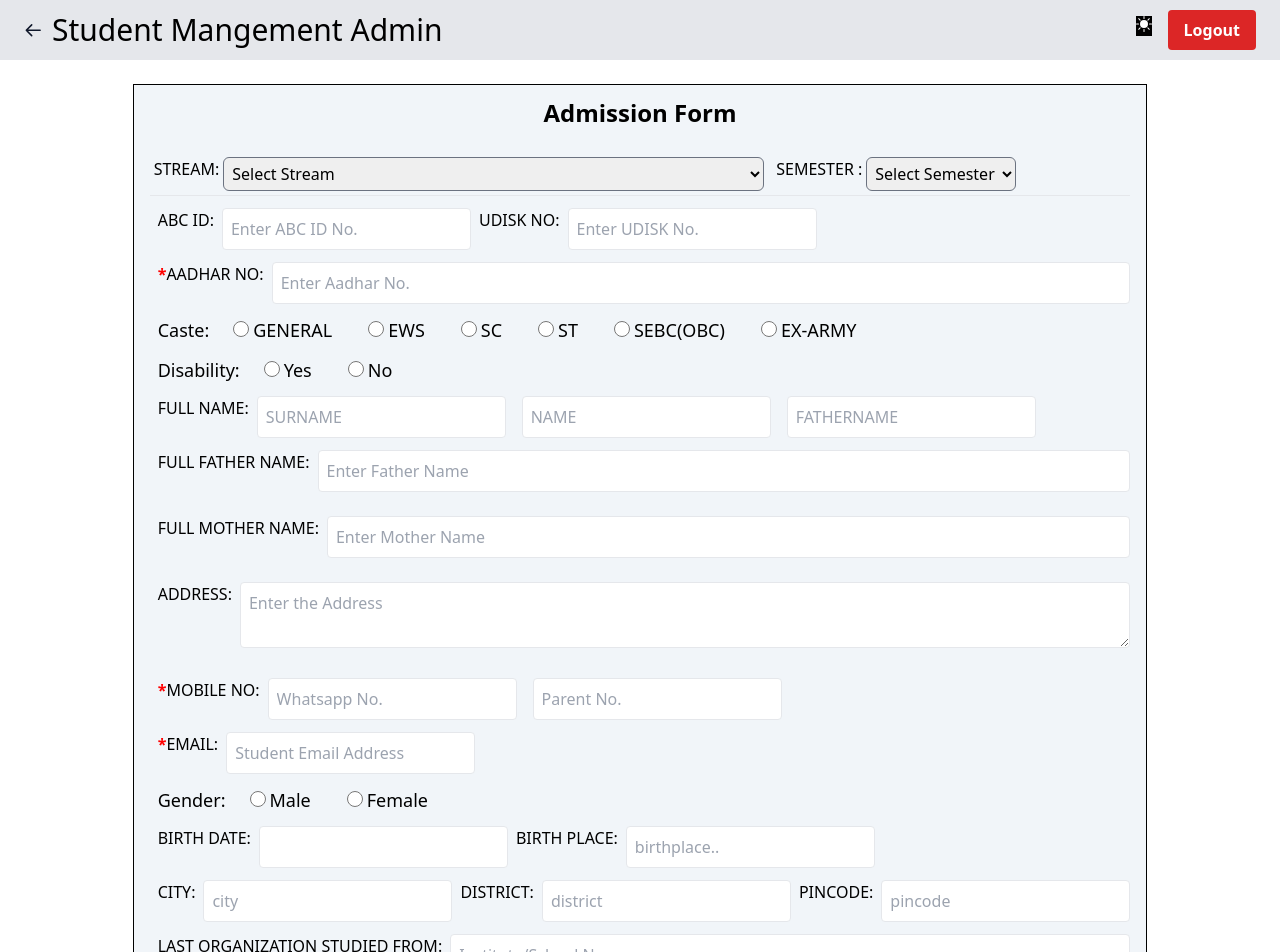
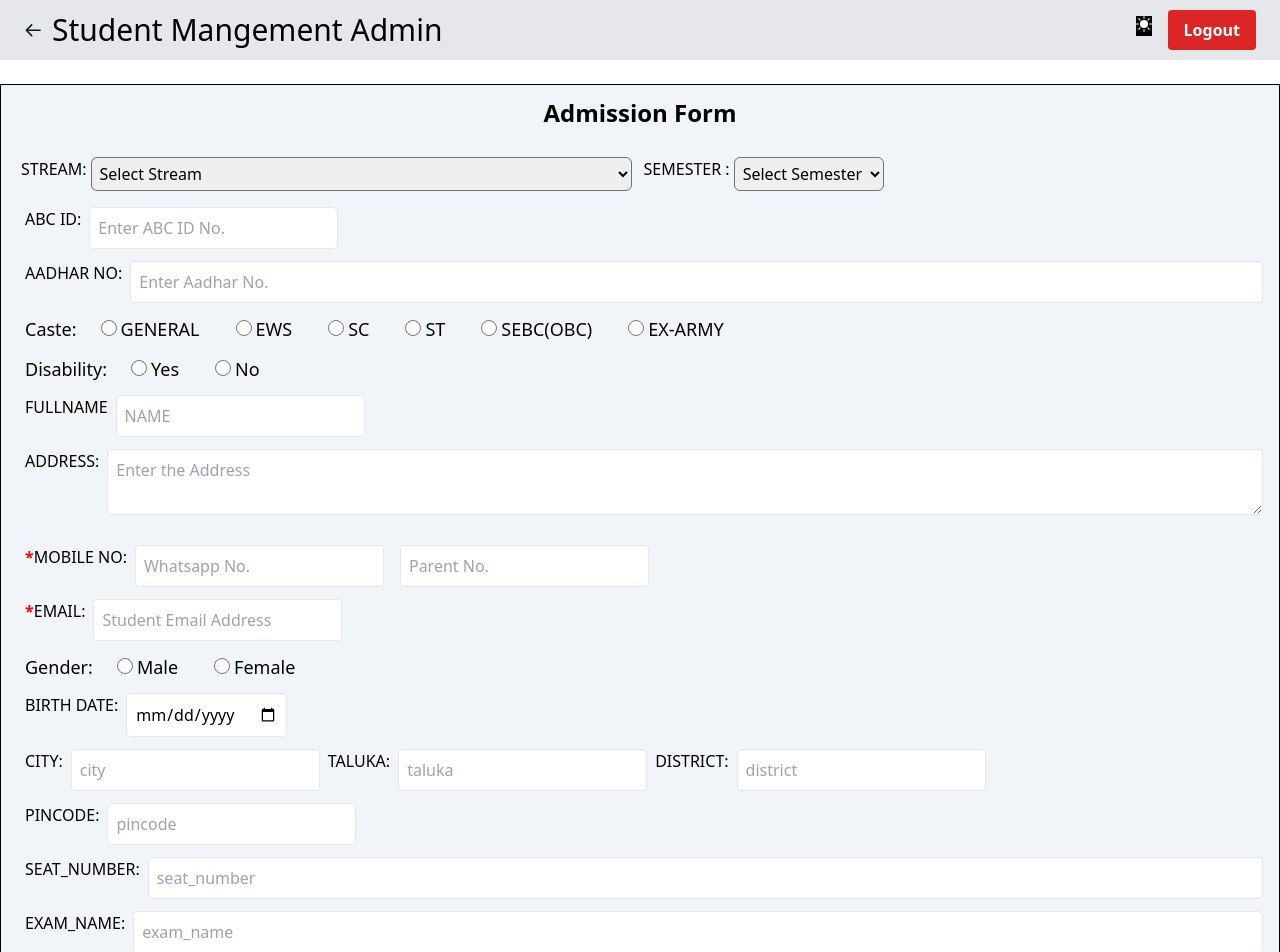
Before and after one commit to drashtipadia/student-mangement-frontend, a React (Vite) app: page /admissionForm in a window 1280 px wide. Shown: the top 952 px of the page. Built offline with nearby package versions, Linux system fonts and the light colour scheme.

Commit message:
form changes

```diff
--- a/src/Component/Input.jsx
+++ b/src/Component/Input.jsx
@@ -36,6 +36,7 @@ export function Input({
               className=" w-full  bg-white border rounded p-2 focus:outline-none  focus:border-black"
               spellCheck="false"
               {...otherProps}
+              type={type}
               disabled={disabled}
             />
           ) : (
--- a/src/views/AdmissionForm.jsx
+++ b/src/views/AdmissionForm.jsx
@@ -15,36 +15,29 @@ function AdmissionForm() {
   });
 
   const INSTITUTE_TYPE = localStorage.getItem("token");
-  const [previewImage, setPreviewImage] = useState(null);
+  // const [previewImage, setPreviewImage] = useState(null);
   const [submitting, setSubmitting] = useState(false);
   const [user, setUser] = useState({
     stream: "",
     semester: "",
-    elective_course: "",
     main_subject: "",
-    first_secondary_subject: "",
-    tertiary_secondary_subject: "",
     enrollment_no: "",
     abc_id: "",
-    udisk_no: "",
     aadhar_number: "",
-    surname: "",
     name: "",
-    fathername: "",
-    father_name: "",
-    mother_name: "",
     address: "",
     whatsapp_no: "",
     parent_contact_no: "",
     email: "",
     gender: "",
     birth_date: "",
-    birth_place: "",
     caste: "",
     city: "",
+    taluka: "",
     district: "",
     pincode: "",
-    studentimg: null,
+    seat_number: "",
+    exam_name: "",
     last_organization_studied_from: "",
     last_studied_year: "",
     institute_type: INSTITUTE_TYPE,
@@ -52,13 +45,13 @@ function AdmissionForm() {
   });
 
   const [errors, setErrors] = useState({
-    aadharNumber: "",
+    // aadharNumber: "",
     whatsapp_no: "",
     email: "",
-    surname: "",
+    // surname: "",
     name: "",
-    fathername: "",
-    studentimg: "",
+    // fathername: "",
+    // studentimg: "",
   });
 
   useEffect(() => {
@@ -69,9 +62,9 @@ function AdmissionForm() {
       setUser({
         ...user,
         main_subject: "",
-        first_secondary_subject: "",
-        tertiary_secondary_subject: "",
-        elective_course: "",
+        // first_secondary_subject: "",
+        // tertiary_secondary_subject: "",
+        // elective_course: "",
       });
     }
     // eslint-disable-next-line
@@ -81,13 +74,13 @@ function AdmissionForm() {
     setUser({ ...user, [e.target.name]: e.target.value });
   };
 
-  const handleFileUploads = (e) => {
-    const name = e.target.name;
-    const file = e.target.files[0];
+  // const handleFileUploads = (e) => {
+  //   const name = e.target.name;
+  //   const file = e.target.files[0];
 
-    setPreviewImage(URL.createObjectURL(file));
-    setUser({ ...user, [name]: file });
-  };
+  //   setPreviewImage(URL.createObjectURL(file));
+  //   setUser({ ...user, [name]: file });
+  // };
 
   const isNumber = (value) => !Number(value) === false;
 
@@ -108,13 +101,7 @@ function AdmissionForm() {
    */
   function validate() {
     let errs = {};
-    const VALIDATE_FIELDS = [
-      "surname",
-      "name",
-      "fathername",
-      "whatsapp_no",
-      "studentimg",
-    ];
+    const VALIDATE_FIELDS = ["name", "whatsapp_no", "email"];
     let valid = true;
 
     VALIDATE_FIELDS.forEach((field) => {
@@ -156,18 +143,23 @@ function AdmissionForm() {
     // user.gr_no = `${GR_PREFIX}${appendGR}`;
 
     // if (user.gr_no) {
-    const submitData = new FormData();
-    Object.entries(user).forEach(([key, value]) => {
-      if (user[key] !== null) {
-        submitData.append(key, value);
-      }
-    });
-    console.log(submitData);
-    [res, err] = await safeFetch(
+
+    // const submitData = new FormData();
+    // Object.entries(user).forEach(([key, value]) => {
+    //   if (user[key] !== null) {
+    //     submitData.append(key, value);
+    //   }
+    // });
+    // console.log(submitData);
+    let [res, err] = await safeFetch(
       `http://${SERVER_HOST}:${SERVER_PORT}/students/`,
       {
         method: "POST",
-        body: submitData,
+        headers: {
+          "Content-Type": "application/json",
+        },
+        body: JSON.stringify(user),
+        // body: submitData,
       }
     );
     handleError(err);
@@ -193,7 +185,7 @@ function AdmissionForm() {
             Admission Form
           </h2>
 
-          <form className=" m-4" method="post" encType="multipart/form-data">
+          <form className=" m-4" method="post">
             <div className="flex flex-wrap">
               <div className="w-auto md:mb-0 ">
                 <SelectBox
@@ -221,33 +213,33 @@ function AdmissionForm() {
 
             {user.stream === "Bachelor of Commerce" && (
               <RadioGroup
-                label={"Choose Subject:"}
-                name={"elective_course"}
+                label={"Main Subject:"}
+                name={"main_subject"}
                 onChange={handleInputs}
                 data={[
                   { label: "Accountancy", value: "accountancy" },
                   { label: "Computer Science", value: "computer science" },
                 ]}
-                checked={user.elective_course}
+                checked={user.main_subject}
               />
             )}
 
             {user.stream === "Bachelor of Arts" && (
               <RadioGroup
-                label={"Compulsary Subject:"}
-                name={"elective_course"}
+                label={"Main Subject:"}
+                name={"main_subject"}
                 onChange={handleInputs}
                 data={[
                   { label: "English", value: "english" },
                   { label: "Hindi", value: "hindi" },
                 ]}
-                checked={user.elective_course}
+                checked={user.main_subject}
               />
             )}
 
-            <hr />
+            {/* <hr /> */}
 
-            {user.stream === "Bachelor of Arts" && (
+            {/* {user.stream === "Bachelor of Arts" && (
               <RadioGroup
                 label={"Main Subject:"}
                 name={"main_subject"}
@@ -260,9 +252,9 @@ function AdmissionForm() {
                 ]}
                 checked={user.main_subject}
               />
-            )}
+            )} */}
 
-            {user.stream === "Bachelor of Arts" && (
+            {/* {user.stream === "Bachelor of Arts" && (
               <RadioGroup
                 label={"First Secondary Subject:"}
                 name={"first_secondary_subject"}
@@ -274,9 +266,9 @@ function AdmissionForm() {
                 ]}
                 checked={user.first_secondary_subject}
               />
-            )}
+            )} */}
 
-            {user.stream === "Bachelor of Arts" && (
+            {/* {user.stream === "Bachelor of Arts" && (
               <>
                 <RadioGroup
                   label={"Tertiary Secondary Subject:"}
@@ -291,7 +283,7 @@ function AdmissionForm() {
                 />
                 <hr />
               </>
-            )}
+            )} */}
             <div className="flex flex-wrap mt-3">
               <Input
                 type="text"
@@ -302,14 +294,14 @@ function AdmissionForm() {
                 onChange={(e) => handlenumber(e, 12)}
               />
 
-              <Input
+              {/* <Input
                 type="text"
                 name="udisk_no"
                 label="UDISK No:"
                 value={user.udisk_no}
                 placeholder="Enter UDISK No."
                 onChange={handleInputs}
-              />
+              /> */}
             </div>
 
             <Input
@@ -320,7 +312,6 @@ function AdmissionForm() {
               placeholder="Enter Aadhar No."
               max="12"
               onChange={(e) => handlenumber(e, 12)}
-              required
             />
 
             <RadioGroup
@@ -348,7 +339,7 @@ function AdmissionForm() {
               checked={user.is_disability}
             />
             <div className="flex flex-wrap">
-              <Input
+              {/* <Input
                 type="text"
                 name="surname"
                 label="Full Name:"
@@ -356,26 +347,27 @@ function AdmissionForm() {
                 placeholder="SURNAME"
                 onChange={handleInputs}
                 errorMessage={errors.surname}
-              />
+              /> */}
               <Input
                 type="text"
                 name="name"
+                label="FullName"
                 placeholder="NAME"
                 value={user.name}
                 onChange={handleInputs}
                 errorMessage={errors.name}
               />
-              <Input
+              {/* <Input
                 type="text"
                 name="fathername"
                 placeholder="FATHERNAME"
                 value={user.fathername}
                 onChange={handleInputs}
                 errorMessage={errors.fathername}
-              />
+              /> */}
             </div>
 
-            <div className="row border-3 form-group mb-3 align-items-center">
+            {/* <div className="row border-3 form-group mb-3 align-items-center">
               <Input
                 type="text"
                 name="father_name"
@@ -394,7 +386,7 @@ function AdmissionForm() {
                 value={user.mother_name}
                 onChange={handleInputs}
               />
-            </div>
+            </div> */}
             <div className="row border-3 form-group mb-3 align-items-center">
               <Input
                 type="textarea"
@@ -458,14 +450,14 @@ function AdmissionForm() {
                 onChange={handleInputs}
               />
 
-              <Input
+              {/* <Input
                 type="text"
                 name="birth_place"
                 value={user.birth_place}
                 label="Birth Place:"
                 placeholder="birthplace.."
                 onChange={handleInputs}
-              />
+              /> */}
             </div>
 
             <div className="flex flex-wrap">
@@ -475,6 +467,15 @@ function AdmissionForm() {
                 label="City:"
                 placeholder="city"
                 value={user.city}
+                onChange={handleInputs}
+              />
+
+              <Input
+                type="text"
+                name="taluka"
+                label="Taluka:"
+                placeholder="taluka"
+                value={user.taluka}
                 onChange={handleInputs}
               />
 
@@ -494,6 +495,25 @@ function AdmissionForm() {
                 placeholder="pincode"
                 value={user.pincode}
                 onChange={(e) => handlenumber(e, 6)}
+              />
+            </div>
+
+            <div>
+              <Input
+                type="text"
+                name="seat_number"
+                label="seat_number:"
+                placeholder="seat_number"
+                value={user.seat_number}
+                onChange={handleInputs}
+              />
+              <Input
+                type="text"
+                name="exam_name"
+                label="exam_name:"
+                placeholder="exam_name"
+                value={user.exam_name}
+                onChange={handleInputs}
               />
             </div>
 
@@ -517,7 +537,7 @@ function AdmissionForm() {
                 max={new Date().getFullYear()}
               />
             </div>
-            <div className="row border-3 form-group mb-3 align-items-center ">
+            {/* <div className="row border-3 form-group mb-3 align-items-center ">
               <Input
                 label="Student Image:"
                 type="file"
@@ -527,14 +547,13 @@ function AdmissionForm() {
                 errorMessage={errors.studentimg}
                 required
               />
-            </div>
+            </div> */}
 
-            {previewImage && (
+            {/*previewImage && (
               <div className="my-2">
-                {/* eslint-disable-next-line */}
                 <img src={previewImage} alt="image preview" height={200} />
               </div>
-            )}
+            ) */}
 
             <button
               type="submit"
```
